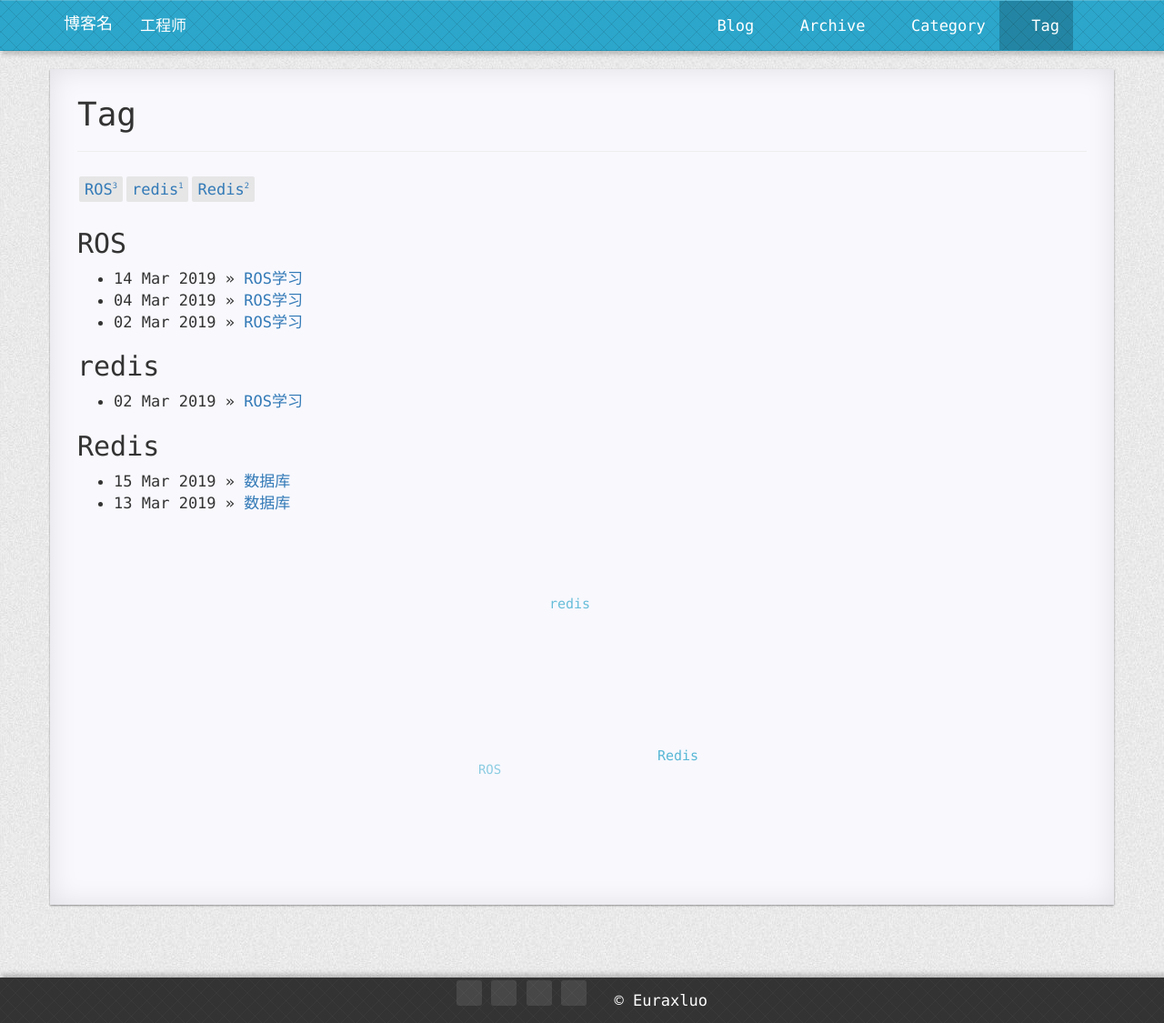
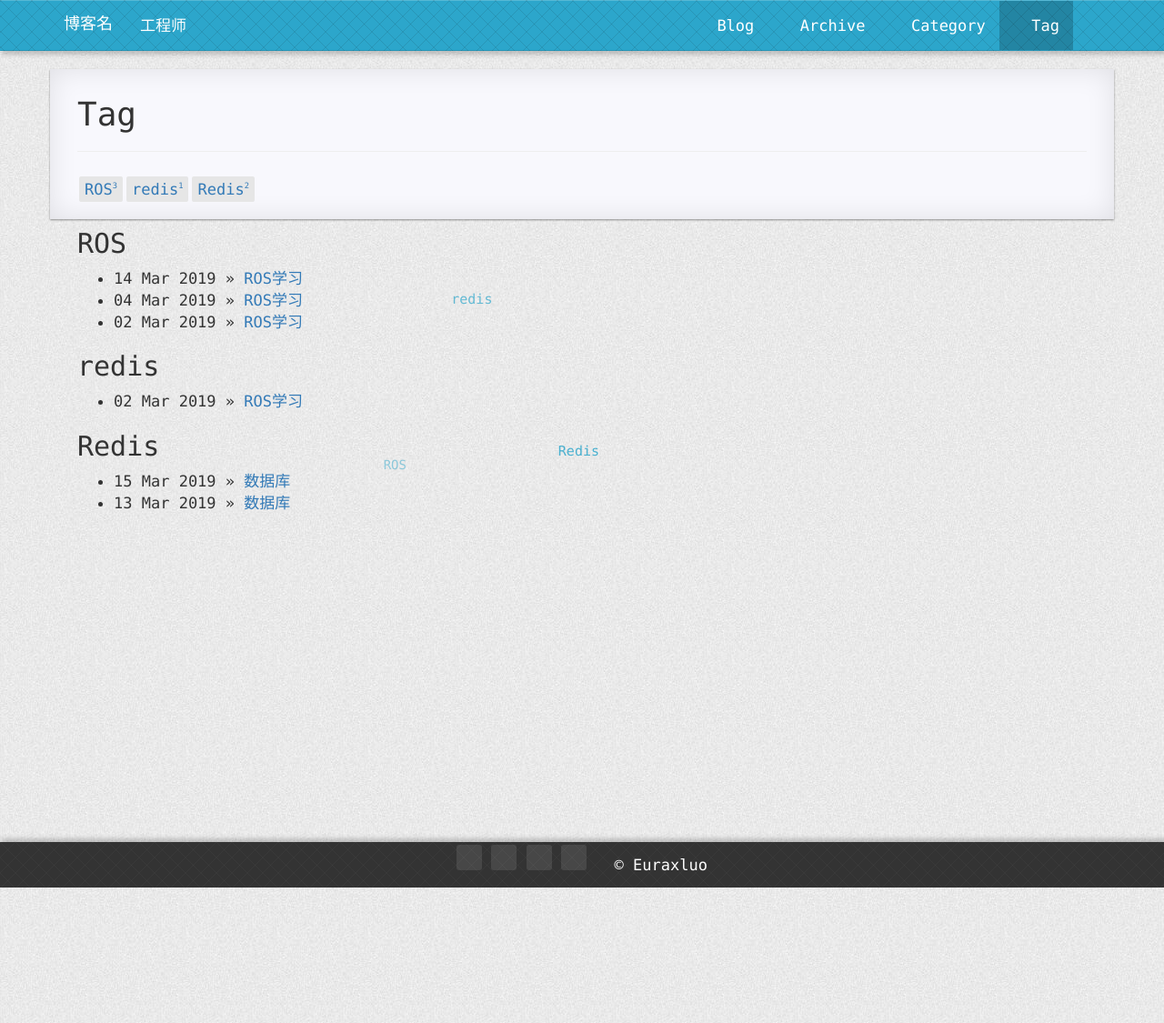
Before and after one commit to saucu-li/saucu-li.github.io, a Jekyll site: the page built from pages/tag.html, in a window 1280 px wide. Shown: the whole page at 91% size. Built offline with Jekyll 4.4.1, drawn with Linux system fonts in a browser that asks for light colours; nearby versions of some CDN libraries; comment, search, counter and statistics services are not loaded; a style sheet for code colours, icons or effects is not loaded.

Commit message:
add some file

```diff
--- a/pages/tag.html
+++ b/pages/tag.html
@@ -17,7 +17,7 @@ scripts: [tagCloud.js,tags.js]
 </div>
 
 
-<div>
+<div style="float:left;">
     {% for tag in site.tags %}
     <h2 id="{{ tag | first }}">{{ tag | first }}</h2>
     <ul>
--- a/static/css/tagCloud.css
+++ b/static/css/tagCloud.css
@@ -1,4 +1,5 @@
 .tagCloud {
+    float: left;
     position:relative;
     display: block;
     width: 400px;
```
